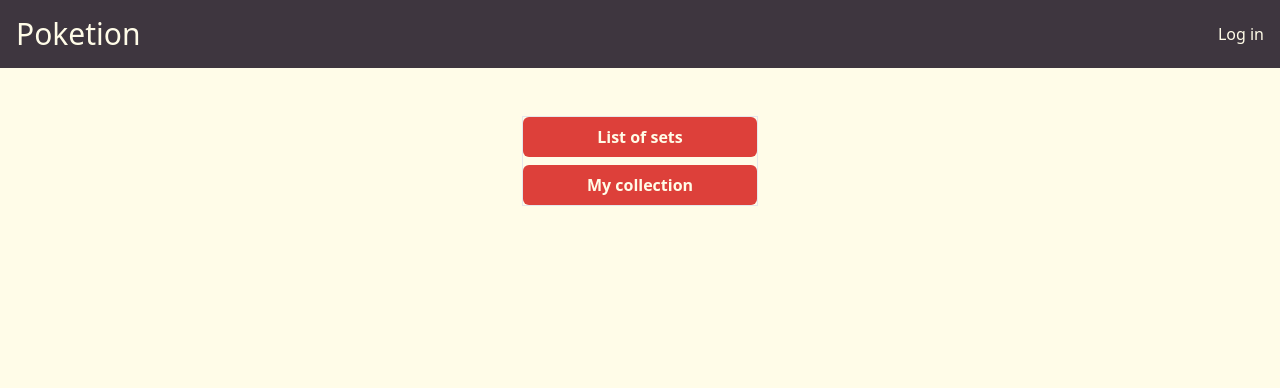
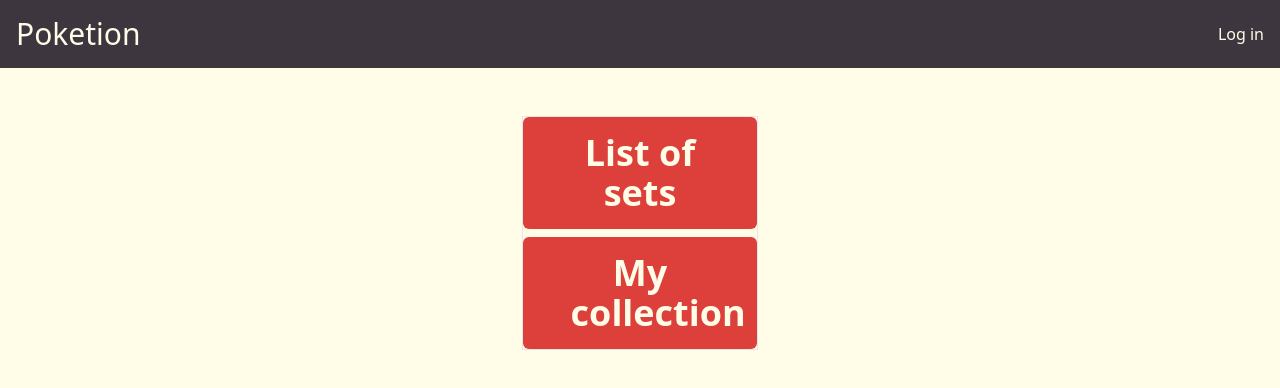
Before and after one commit to theduv/poketion, a Next.js app: page / in a window 1280 px wide. Shown: the top 388 px of the page. Built offline with nearby package versions, Linux system fonts and the light colour scheme; no server answers.

Commit message:
changed the size of the home page links

```diff
--- a/components/index/buttonLink.tsx
+++ b/components/index/buttonLink.tsx
@@ -8,7 +8,7 @@ interface ButtonLinkProps {
 const ButtonLink = ({ url, title }: ButtonLinkProps) => {
   return (
     <Link href={url} className="w-full">
-      <button className="py-2 px-12 bg-poke-red text-poke-white font-bold rounded-md w-full">
+      <button className="py-4 px-12 bg-poke-red text-poke-white text-4xl font-bold rounded-md w-full">
         {title}
       </button>
     </Link>
```
